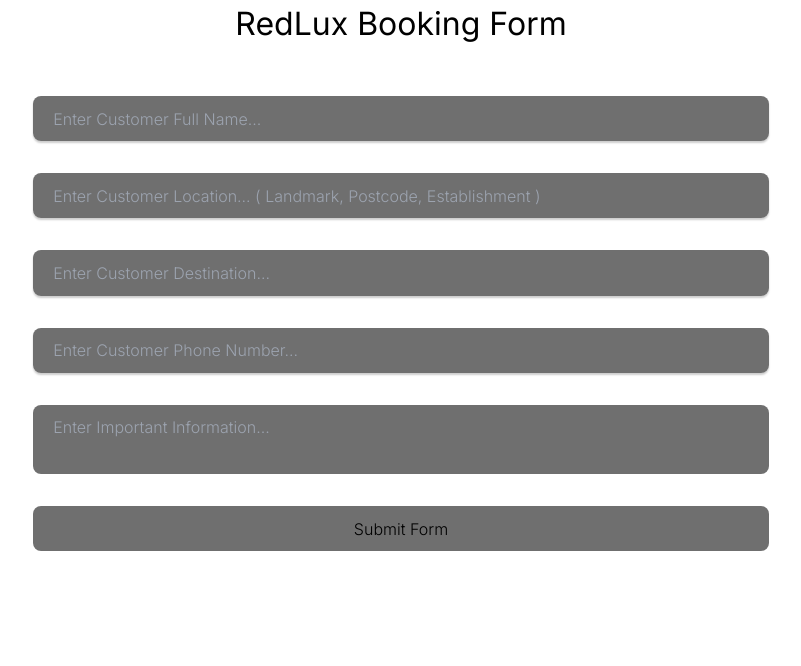
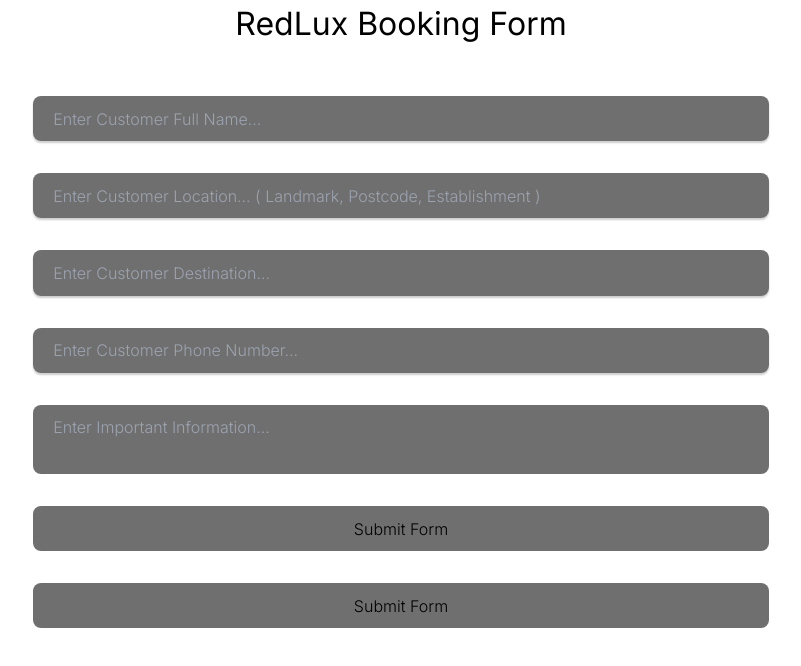
Before and after one commit to RubenFreireAndrade/RedLux, a Next.js app: page / in a window 1280 px wide. Shown: the top 666 px of the page, without its empty margins (239-1040 px from the left). Built offline with nearby package versions, Linux system fonts and the light colour scheme.

Commit message:
Testing for the use of invoking multiple commands.

```diff
--- a/src/app/page.tsx
+++ b/src/app/page.tsx
@@ -1,7 +1,7 @@
 'use client'
 
 import Image from 'next/image'
-import { ChangeEvent, useState, useEffect } from 'react';
+import { ChangeEvent, MouseEventHandler, useState, useEffect } from 'react';
 import { invoke } from '@tauri-apps/api/tauri'
 
 import DateTimePicker from 'react-datetime-picker'
@@ -50,6 +50,13 @@
     console.log(formData);
   };
 
+  // Used to test how to invoke multiple commands from Rust backend.
+  const handleSecondSubmit = (e: React.FormEvent) => {
+    console.log("2nd submit was clicked");
+    e.preventDefault();
+    invoke('test');
+  };
+
   // async function greet() {
   //   // Learn more about Tauri commands at https://tauri.app/v1/guides/features/command
   //   setGreetMsg(await invoke("trying_to_understand", { name }));
@@ -72,6 +79,8 @@
           {/* Hydration error for DataTimePicker */}
           {/* <DateTimePicker id="date-time-input" onChange={onChange} value={value}/> */}
           <button id="booking-submit-button" type="submit">Submit Form</button>
+
+          <button id="booking-submit-button" onClick={(e) => {handleSecondSubmit(e)}}>Submit Form</button>
         </div>
 
       </form>
```
Also changed, not shown: 1 other file (tests, documents, lock files or other folders).
